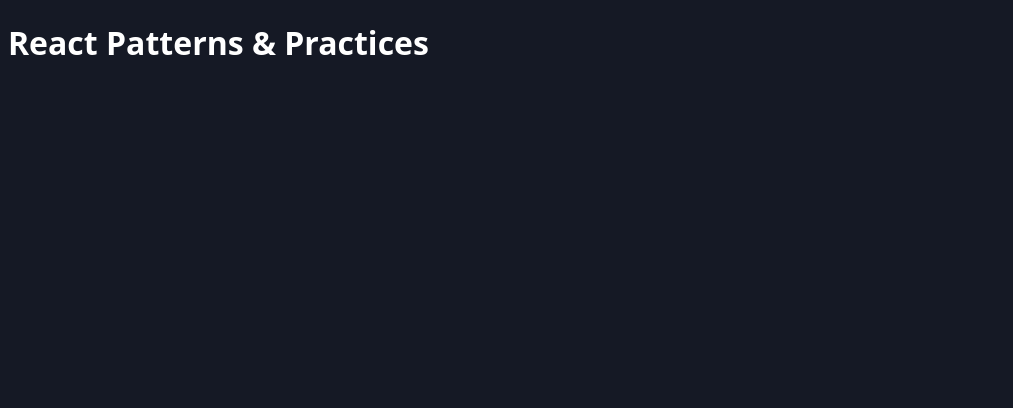
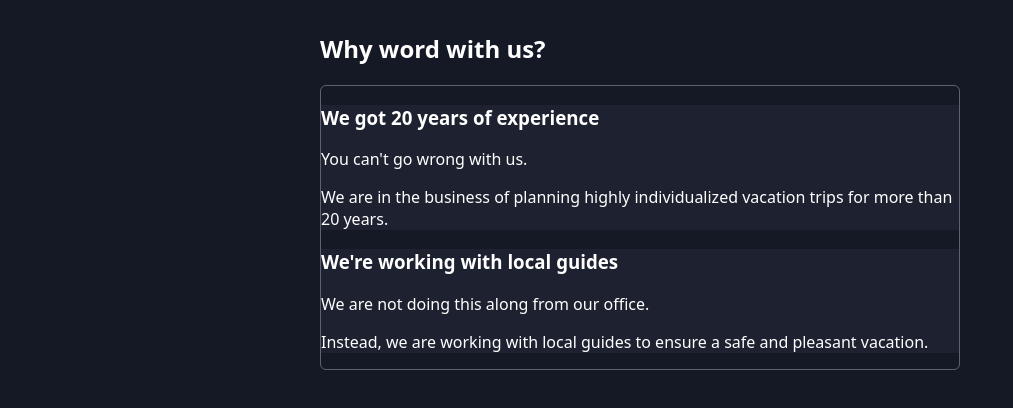
Before and after one commit to MinHan-Kyaw/React-Pattern, a React (Vite) app: page / in a window 1280 px wide. Shown: the top 408 px of the page, without its empty margins (0-1013 px from the left). Built offline with nearby package versions, Linux system fonts and the light colour scheme.

Commit message:
Introducing Compound Components

```diff
--- a/src/App.jsx
+++ b/src/App.jsx
@@ -1,5 +1,39 @@
+import Accordion from "./components/Accordion/Accordion";
+import AccordionItem from "./components/Accordion/AccordionItem";
+
 function App() {
-  return <h1>React Patterns & Practices</h1>;
+  return (
+    <main>
+      <section>
+        <h2>Why word with us?</h2>
+        <Accordion className="accordion">
+          <AccordionItem
+            className="accordion-item"
+            title="We got 20 years of experience"
+          >
+            <article>
+              <p>You can&apos;t go wrong with us.</p>
+              <p>
+                We are in the business of planning highly individualized
+                vacation trips for more than 20 years.
+              </p>
+            </article>
+          </AccordionItem>
+          <AccordionItem
+            className="accordion-item"
+            title="We're working with local guides"
+          >
+            <article>
+              <p>We are not doing this along from our office.</p>
+              <p>
+                Instead, we are working with local guides to ensure a safe and
+                pleasant vacation.
+              </p>
+            </article>
+          </AccordionItem>
+        </Accordion>
+      </section>
+    </main>
+  );
 }
-
 export default App;
--- /dev/null
+++ b/src/components/Accordion/Accordion.jsx
@@ -0,0 +1,3 @@
+export default function Accordion({ children, className }) {
+  return <ul className={className}>{children}</ul>;
+}
--- /dev/null
+++ b/src/components/Accordion/AccordionItem.jsx
@@ -0,0 +1,8 @@
+export default function AccordionItem({ className, title, children }) {
+  return (
+    <li className={className}>
+      <h3>{title}</h3>
+      <div>{children}</div>
+    </li>
+  );
+}
```
